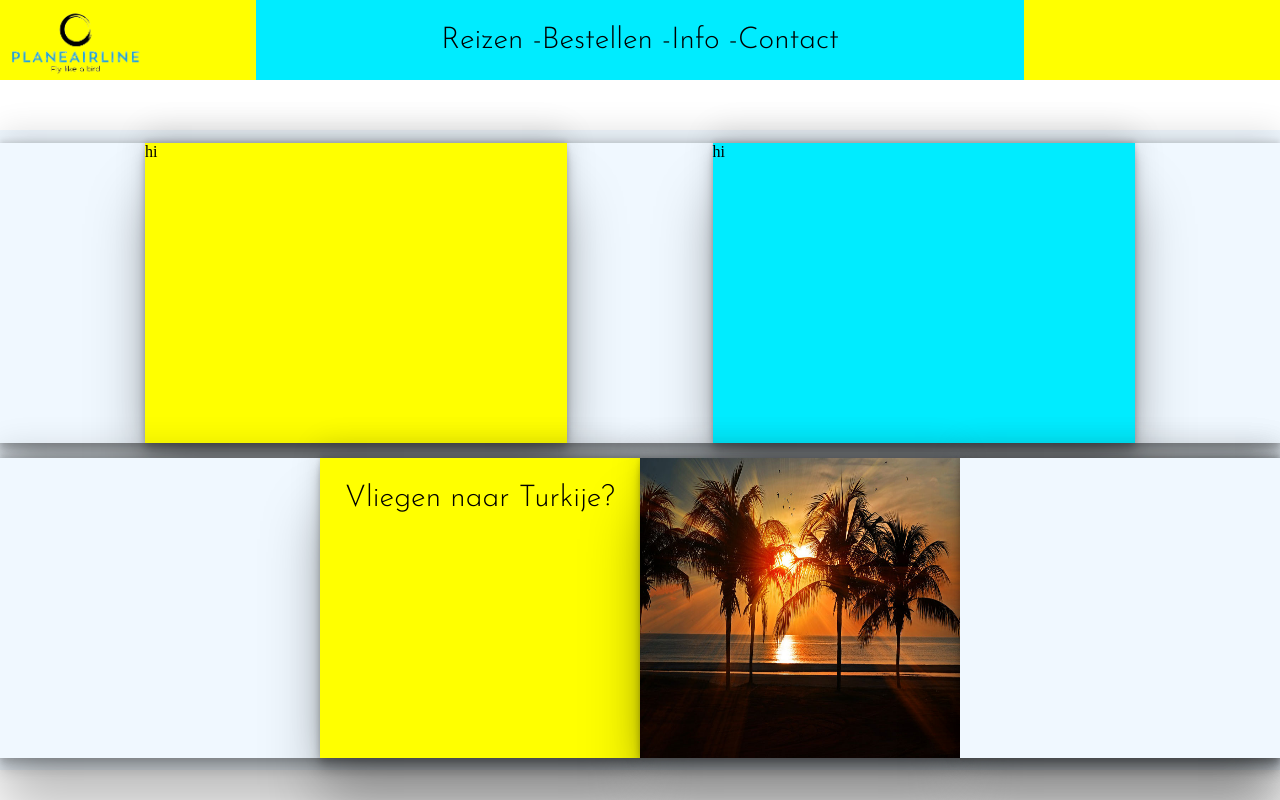
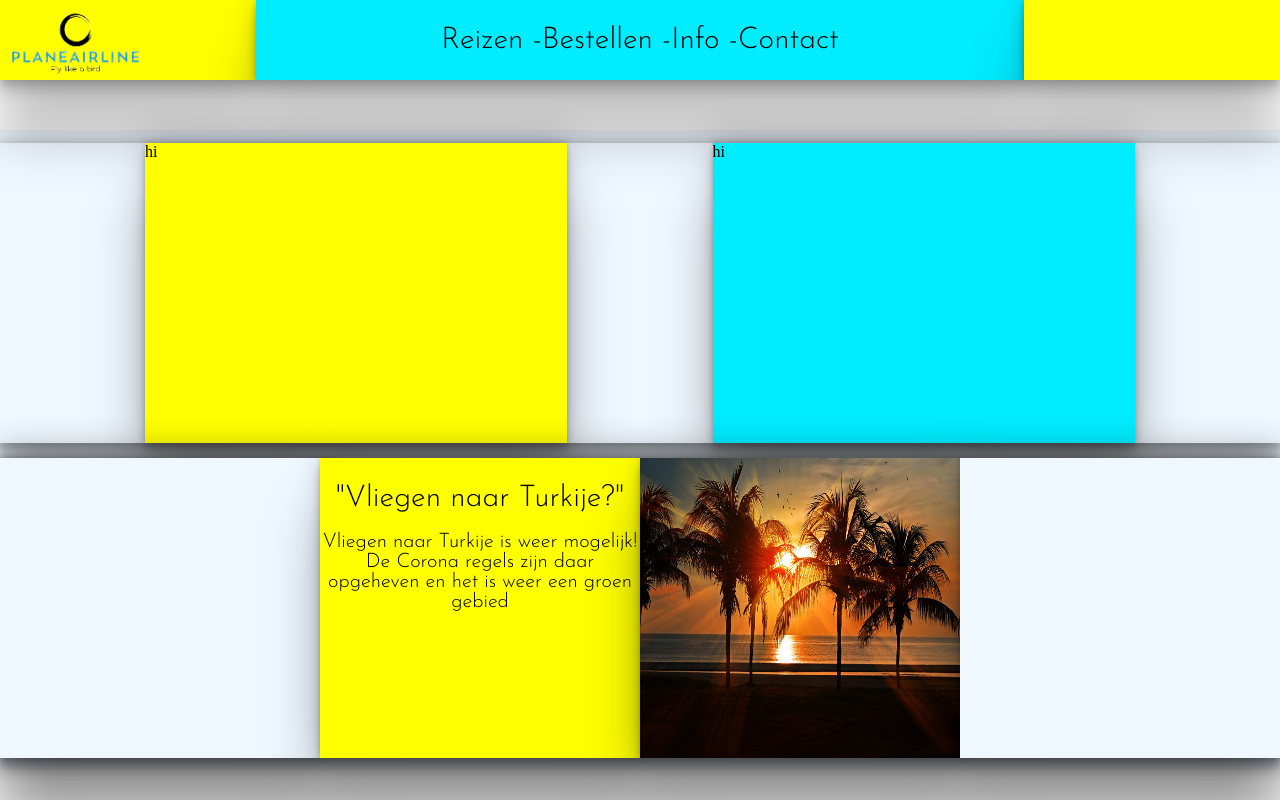
Before and after one commit to BjorenoDegens/PlaneAirline, a PHP site: page / in a window 1280 px wide. Run offline with PHP 8.4, Linux system fonts and the light colour scheme.

Commit message:
shadows toegevoegd

```diff
--- a/css/style.css
+++ b/css/style.css
@@ -13,7 +13,8 @@ header {
 
 header .box-left {
   background-color: yellow;
-  width: 20%
+  width: 20%;
+  box-shadow: rgba(0, 0, 0, 0.25) 0px 54px 55px, rgba(0, 0, 0, 0.12) 0px -12px 30px, rgba(0, 0, 0, 0.12) 0px 4px 6px, rgba(0, 0, 0, 0.17) 0px 12px 13px, rgba(0, 0, 0, 0.09) 0px -3px 5px;
 }
 
 header .box-main {
@@ -21,6 +22,7 @@ header .box-main {
   justify-content: center;
   background-color: #00ECFF;
   width: 60%;
+  box-shadow: rgba(0, 0, 0, 0.25) 0px 54px 55px, rgba(0, 0, 0, 0.12) 0px -12px 30px, rgba(0, 0, 0, 0.12) 0px 4px 6px, rgba(0, 0, 0, 0.17) 0px 12px 13px, rgba(0, 0, 0, 0.09) 0px -3px 5px;
 }
 
 
@@ -40,7 +42,9 @@ header .box-main .box .text{
 
 header .box-right {
   background-color: yellow;
-  width: 20%
+  width: 20%;
+  box-shadow: rgba(0, 0, 0, 0.25) 0px 54px 55px, rgba(0, 0, 0, 0.12) 0px -12px 30px, rgba(0, 0, 0, 0.12) 0px 4px 6px, rgba(0, 0, 0, 0.17) 0px 12px 13px, rgba(0, 0, 0, 0.09) 0px -3px 5px;
+
 }
 
 header .box-left .logo {
@@ -90,7 +94,7 @@ main .container .box-main-down .box-up-moreleft{
   background-color: aliceblue;
   width: 25%;
   height: 300px;
-
+  box-shadow: rgba(0, 0, 0, 0.25) 0px 54px 55px, rgba(0, 0, 0, 0.12) 0px -12px 30px, rgba(0, 0, 0, 0.12) 0px 4px 6px, rgba(0, 0, 0, 0.17) 0px 12px 13px, rgba(0, 0, 0, 0.09) 0px -3px 5px;
 }
 
 main .container .box-main-down .box-up-left{
@@ -103,12 +107,21 @@ main .container .box-main-down .box-up-left{
 
 main .container .box-main-down .box-up-left .box-up-left-text{
   display: flex;
+  flex-direction: column;
   width: 100%;
   margin-top: 25px;
   text-align: center;
   justify-content: center;
+}
+
+main .container .box-main-down .box-up-left .box-up-left-text .Titel{
   font-family: 'Josefin Sans', sans-serif;
   font-size: 30px;
+}
+
+main .container .box-main-down .box-up-left .box-up-left-text .Beschrijving{
+  font-family: 'Josefin Sans', sans-serif;
+  font-size: 20px;
 }
 
 main .container .box-main-down .box-up-right{
--- a/index.html
+++ b/index.html
@@ -42,7 +42,11 @@
           <div class="box-up-moreleft"></div>
           <div class="box-up-left">
             <div class="box-up-left-text">
-              <p>Vliegen naar Turkije? </p>
+              <p class = "Titel">"Vliegen naar Turkije?" </p>
+              <br>
+              <p class = "Beschrijving">Vliegen naar Turkije is weer mogelijk!
+              <br>
+              De Corona regels zijn daar opgeheven en het is weer een groen gebied</p>
             </div>
           </div>
           <div class="box-up-right">
```
